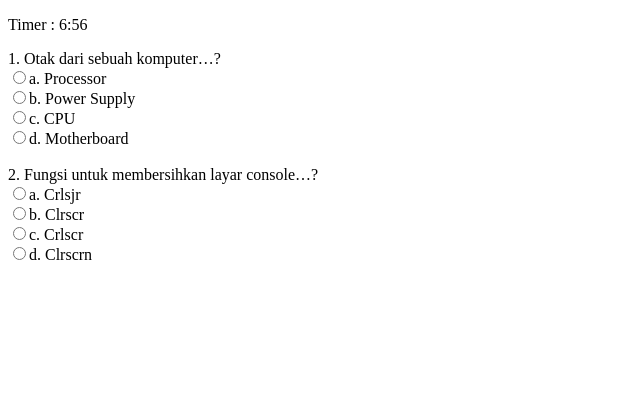
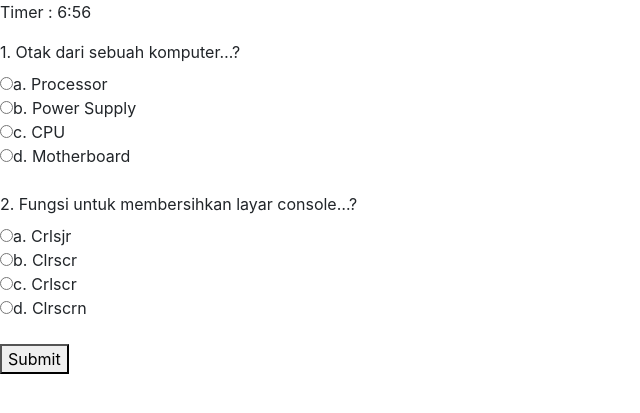
Before and after one commit to Excel90/web_inbullz, a PHP site: page /quiz.php in a window 1280 px wide. Shown: the top 413 px of the page, without its empty margins (0-640 px from the left). Run offline with PHP 8.4, Linux system fonts and the light colour scheme.

Commit message:
add app.js

```diff
--- a/js/app.js
+++ b/js/app.js
@@ -0,0 +1,3 @@
+function submit(){
+
+}
--- a/quiz.php
+++ b/quiz.php
@@ -4,6 +4,15 @@
     <meta charset="UTF-8">
     <meta http-equiv="X-UA-Compatible" content="IE=edge">
     <meta name="viewport" content="width=device-width, initial-scale=1.0">
+    <link rel="stylesheet" href="style.css">
+    <link rel="stylesheet" href="https://cdnjs.cloudflare.com/ajax/libs/OwlCarousel2/2.3.4/assets/owl.carousel.min.css">
+    <link rel="stylesheet" href="https://cdnjs.cloudflare.com/ajax/libs/OwlCarousel2/2.3.4/assets/owl.theme.default.css">
+    <script src="https://ajax.googleapis.com/ajax/libs/jquery/3.5.1/jquery.min.js"></script>
+    <script src="https://cdnjs.cloudflare.com/ajax/libs/OwlCarousel2/2.3.4/owl.carousel.min.js"></script>
+    <link rel="stylesheet" href="https://maxcdn.bootstrapcdn.com/bootstrap/4.5.2/css/bootstrap.min.css">
+    <script src="https://cdnjs.cloudflare.com/ajax/libs/popper.js/1.16.0/umd/popper.min.js"></script>
+    <script src="https://maxcdn.bootstrapcdn.com/bootstrap/4.5.2/js/bootstrap.min.js"></script>
+    <script src="js/app.js"></script>
     <title>Document</title>
 </head>
 <body>
@@ -25,7 +34,7 @@
         <input type="radio" name="no2" value="d">d. Clrscrn<br>
         <br>
 
-
+        <button >Submit</button>
     </form>
 
 
@@ -54,7 +63,7 @@ var x = setInterval(function() {
   // If the count down is over, write some text
   if (distance < 0) {
     clearInterval(x);
-    document.getElementById("timer").innerHTML = "EXPIRED";
+    submit();
   }
 }, 1000);
 </script>
```
